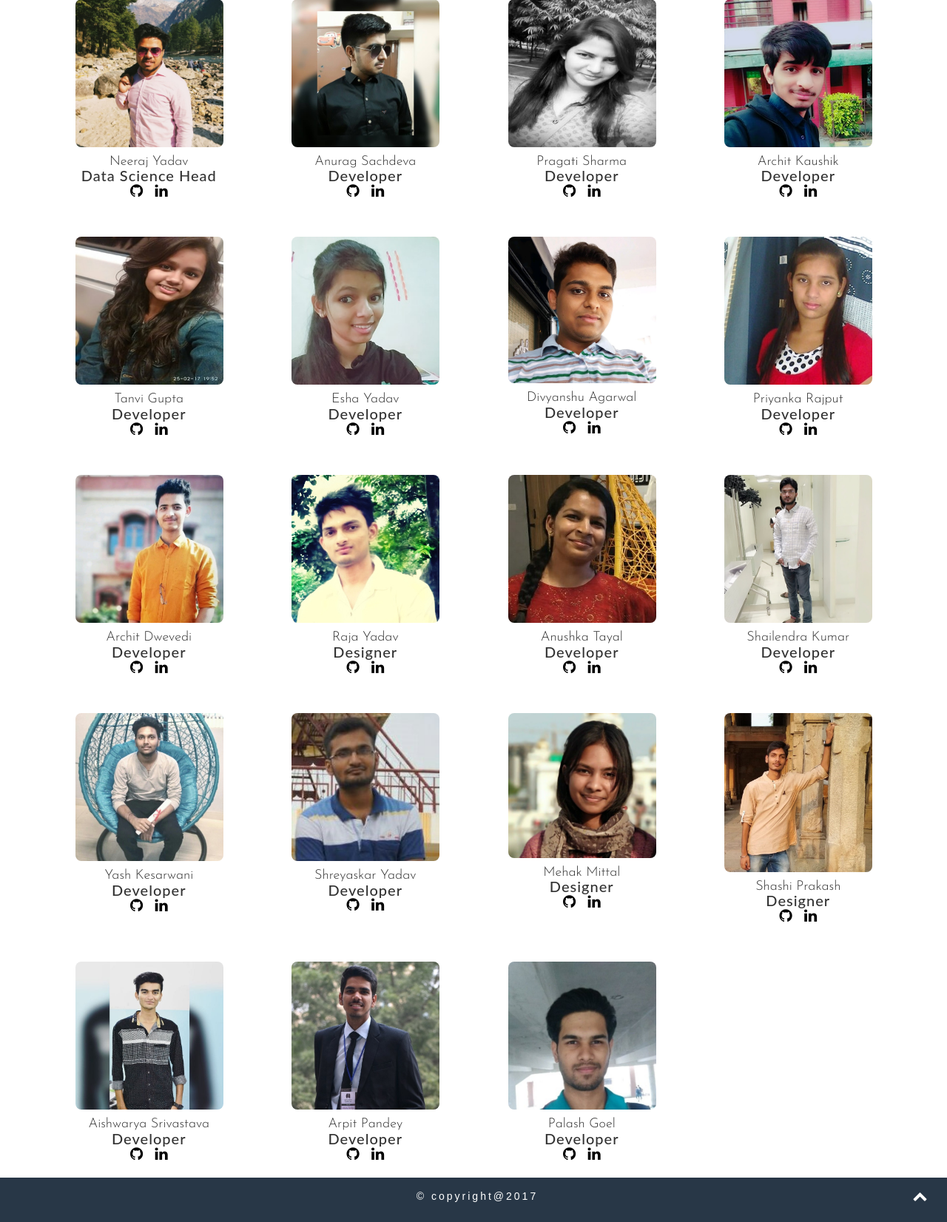
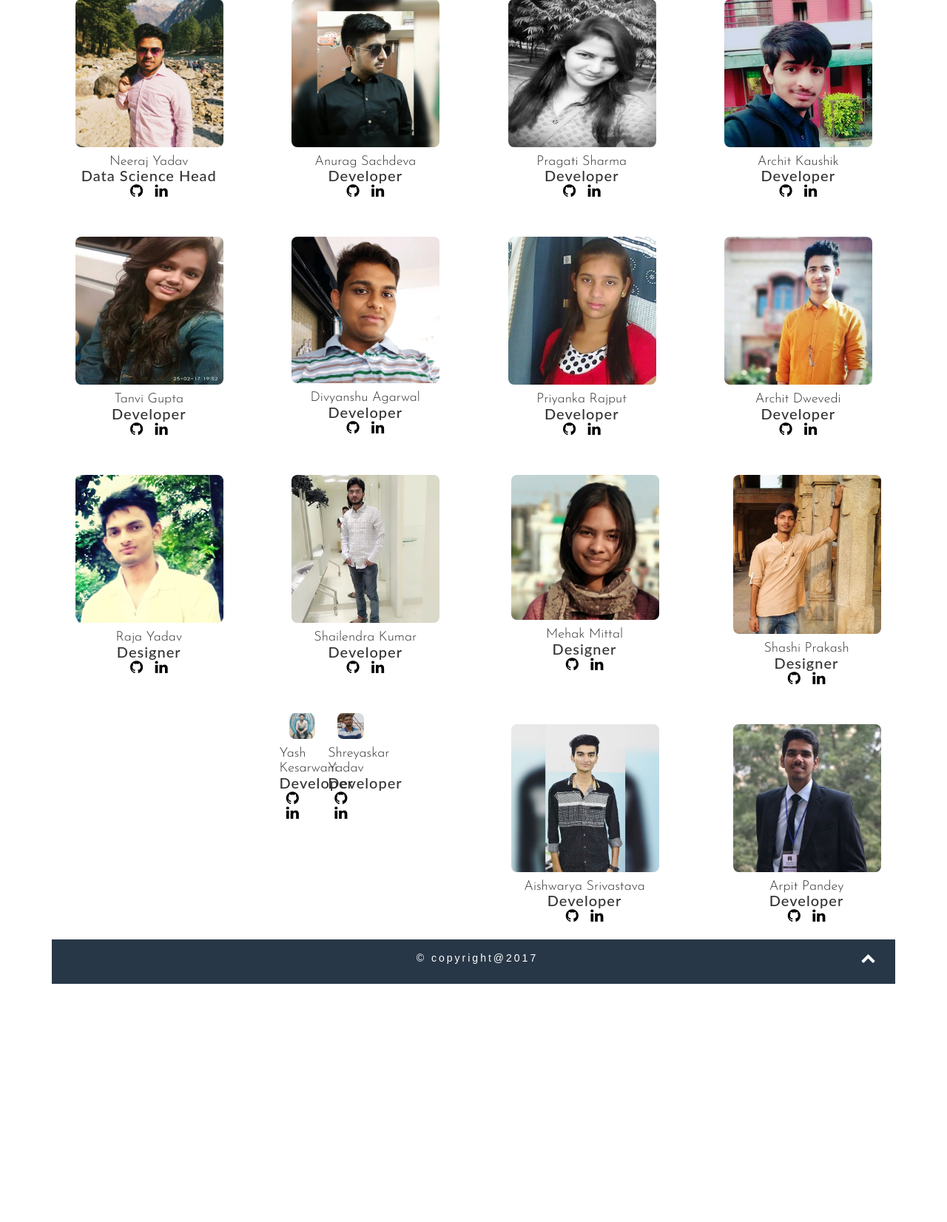
Before and after one commit to MMIL/MMIL-Website-V3, a Django app: page /team/ in a window 1280 px wide. Shown: the part 907-2559 px from the top of the page at 74% size. After the commit the page ends 2237 px from the top, so only its background shows below. Run offline with Django 3.2, Linux system fonts and the light colour scheme; some libraries are stand-ins or nearby versions.

Commit message:
team page update

```diff
--- a/templates/team/team.html
+++ b/templates/team/team.html
@@ -265,15 +265,6 @@
                     </div>
                     <div class="col-md-3">
                         <center>
-                            <img src="{% static 'img/team/Esha.jpg' %}" class="img-responsive" width="200" alt="">
-                            <h4>Esha Yadav</h4>
-                            <h5>Developer</h5>
-                            <a href="https://github.com/eshayadav123" target="_blank"><i class="fa fa-github" aria-hidden="true"></i></a>
-                            <a href="https://www.linkedin.com/in/esha-yadav-112b44128/" target="_blank"><i class="fa fa-linkedin" aria-hidden="true"></i></a>
-                        </center>
-                    </div>
-                    <div class="col-md-3">
-                        <center>
                             <img src="{% static 'img/team/divyasnhu.jpeg' %}" class="img-responsive" width="200" alt="">
                             <h4>Divyanshu Agarwal</h4>
                             <h5>Developer</h5>
@@ -290,8 +281,6 @@
                             <a href="https://www.linkedin.com/in/priyanka-rajput-799329135" target="_blank"><i class="fa fa-linkedin" aria-hidden="true"></i></a>
                         </center>
                     </div>
-                </div>
-                <div class="row animated fadeInDown">
                     <div class="col-md-3">
                         <center>
                             <img src="{% static 'img/team/architd.jpeg' %}" class="img-responsive" width="200" alt="">
@@ -301,6 +290,8 @@
                             <a href="https://www.linkedin.com/in/archit-dwevedi/" target="_blank"><i class="fa fa-linkedin" aria-hidden="true"></i></a>
                         </center>
                     </div>
+                </div>
+                <div class="row animated fadeInDown">
                     <div class="col-md-3">
                         <center>
                             <img src="{% static 'img/team/raja.jpg' %}" class="img-responsive" width="200" alt="">
@@ -312,20 +303,29 @@
                     </div>
                     <div class="col-md-3">
                         <center>
-                            <img src="{% static 'img/team/anush.jpeg' %}" class="img-responsive" width="200" alt="">
-                            <h4>Anushka Tayal</h4>
-                            <h5>Developer</h5>
-                            <a href="https://github.com/quran123" target="_blank"><i class="fa fa-github" aria-hidden="true"></i></a>
-                            <a href="https://www.linkedin.com/in/anushka-tayal-823233139/" target="_blank"><i class="fa fa-linkedin" aria-hidden="true"></i></a>
-                        </center>
-                    </div>
-                    <div class="col-md-3">
-                        <center>
                             <img src="{% static 'img/team/shailendra.jpeg' %}" class="img-responsive" width="200" alt="">
                             <h4>Shailendra Kumar</h4>
                             <h5>Developer</h5>
                             <a href="#" target="_blank"><i class="fa fa-github" aria-hidden="true"></i></a>
                             <a href="https://www.linkedin.com/in/shailendra-kumar-4867a7161/" target="_blank"><i class="fa fa-linkedin" aria-hidden="true"></i></a>
+                        </center>
+                     <div class="col-md-3">
+                        <center>
+                            <img src="{% static 'img/team/yash1.jpeg' %}" class="img-responsive" width="200" alt="">
+                            <h4>Yash Kesarwani</h4>
+                            <h5>Developer</h5>
+                            <a href="https://github.com/YASHYK47" target="_blank"><i class="fa fa-github" aria-hidden="true"></i></a>
+                            <a href="https://www.linkedin.com/in/yash-kesarwani-yk47/" target="_blank"><i class="fa fa-linkedin" aria-hidden="true"></i>
+                            </a>
+                        </center>
+                    </div>
+                    <div class="col-md-3">
+                        <center>
+                            <img src="{% static 'img/team/shreya.jpeg' %}" class="img-responsive" width="200" alt="">
+                            <h4>Shreyaskar Yadav</h4>
+                            <h5>Developer</h5>
+                            <a href="https://github.com/shreyaskargit" target="_blank"><i class="fa fa-github" aria-hidden="true"></i></a>
+                            <a href="https://www.linkedin.com/in/shreyaskar-yadav-7b0023161" target="_blank"><i class="fa fa-linkedin" aria-hidden="true"></i></a>
                         </center>
                     </div>
                     <!-- <div class="col-md-3">
@@ -340,24 +340,6 @@
                 </div>
 
                 <div class="row animated fadeInDown">
-                    <div class="col-md-3">
-                        <center>
-                          <img src="{% static 'img/team/yash1.jpeg' %}" class="img-responsive" width="200" alt="">
-                          <h4>Yash Kesarwani</h4>
-                          <h5>Developer</h5>
-                          <a href="https://github.com/YASHYK47" target="_blank"><i class="fa fa-github" aria-hidden="true"></i></a>
-                          <a href="https://www.linkedin.com/in/yash-kesarwani-yk47/" target="_blank"><i class="fa fa-linkedin" aria-hidden="true"></i></a>
-                        </center>
-                    </div>
-                    <div class="col-md-3">
-                            <center>
-                              <img src="{% static 'img/team/shreya.jpeg' %}" class="img-responsive" width="200" alt="">
-                              <h4>Shreyaskar Yadav</h4>
-                              <h5>Developer</h5>
-                              <a href="https://github.com/shreyaskargit" target="_blank"><i class="fa fa-github" aria-hidden="true"></i></a>
-                              <a href="https://www.linkedin.com/in/shreyaskar-yadav-7b0023161" target="_blank"><i class="fa fa-linkedin" aria-hidden="true"></i></a>
-                          </center>
-                    </div>
                     <div class="col-md-3">
                         <center>
                             <img src="{% static 'img/team/mehak.jpeg' %}" class="img-responsive" width="200" alt="">
@@ -376,8 +358,6 @@
                             <a href="https://www.linkedin.com/in/shashi-prakash-63085a159/" target="_blank"><i class="fa fa-linkedin" aria-hidden="true"></i></a>
                         </center>
                     </div>
-                </div>
-                <div class="row animated fadeInDown">
                     <div class="col-md-3">
                         <center>
                           <img src="{% static 'img/team/aish.jpeg' %}" class="img-responsive" width="200" alt="">
@@ -395,16 +375,6 @@
                             <a href="https://github.com/arpit2910" target="_blank"><i class="fa fa-github" aria-hidden="true"></i></a>
                             <a href="https://www.linkedin.com/in/arpit-pandey-55a169159/" target="_blank"><i class="fa fa-linkedin" aria-hidden="true"></i></a>
                         </center>
-                    </div>
-                    <div class="col-md-3">
-
-                          <center>
-                              <img src="{% static 'img/team/palash.jpeg' %}" class="img-responsive" width="200" alt="">
-                              <h4>Palash Goel</h4>
-                              <h5>Developer</h5>
-                              <a href="https://github.com/goelpalash1" target="_blank"><i class="fa fa-github" aria-hidden="true"></i></a>
-                              <a href="https://www.linkedin.com/in/palash-goel-1228a6142" target="_blank"><i class="fa fa-linkedin" aria-hidden="true"></i></a>
-                          </center>
                     </div>
                     <!-- <div class="col-md-3">
                         <center>
```
